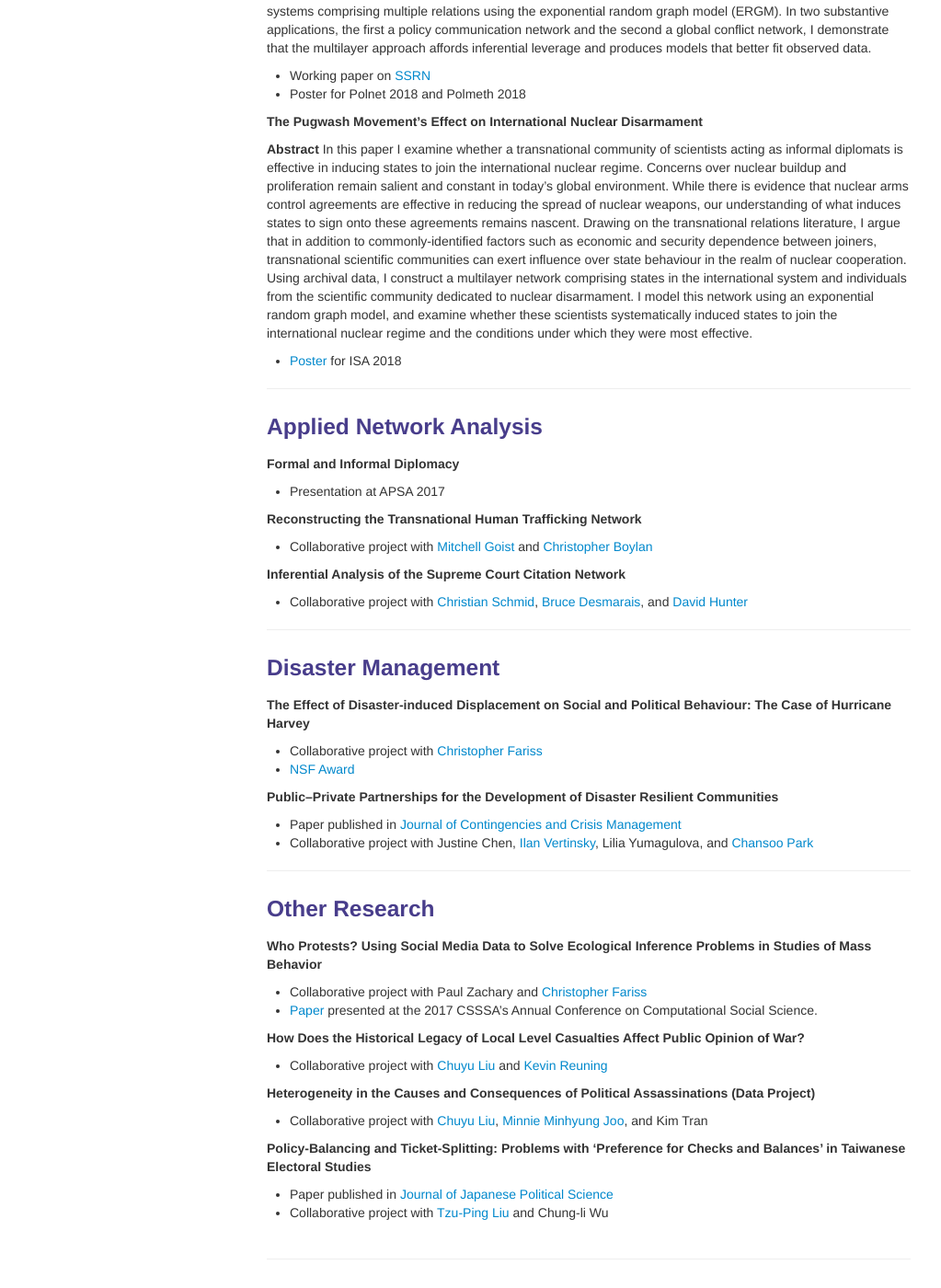
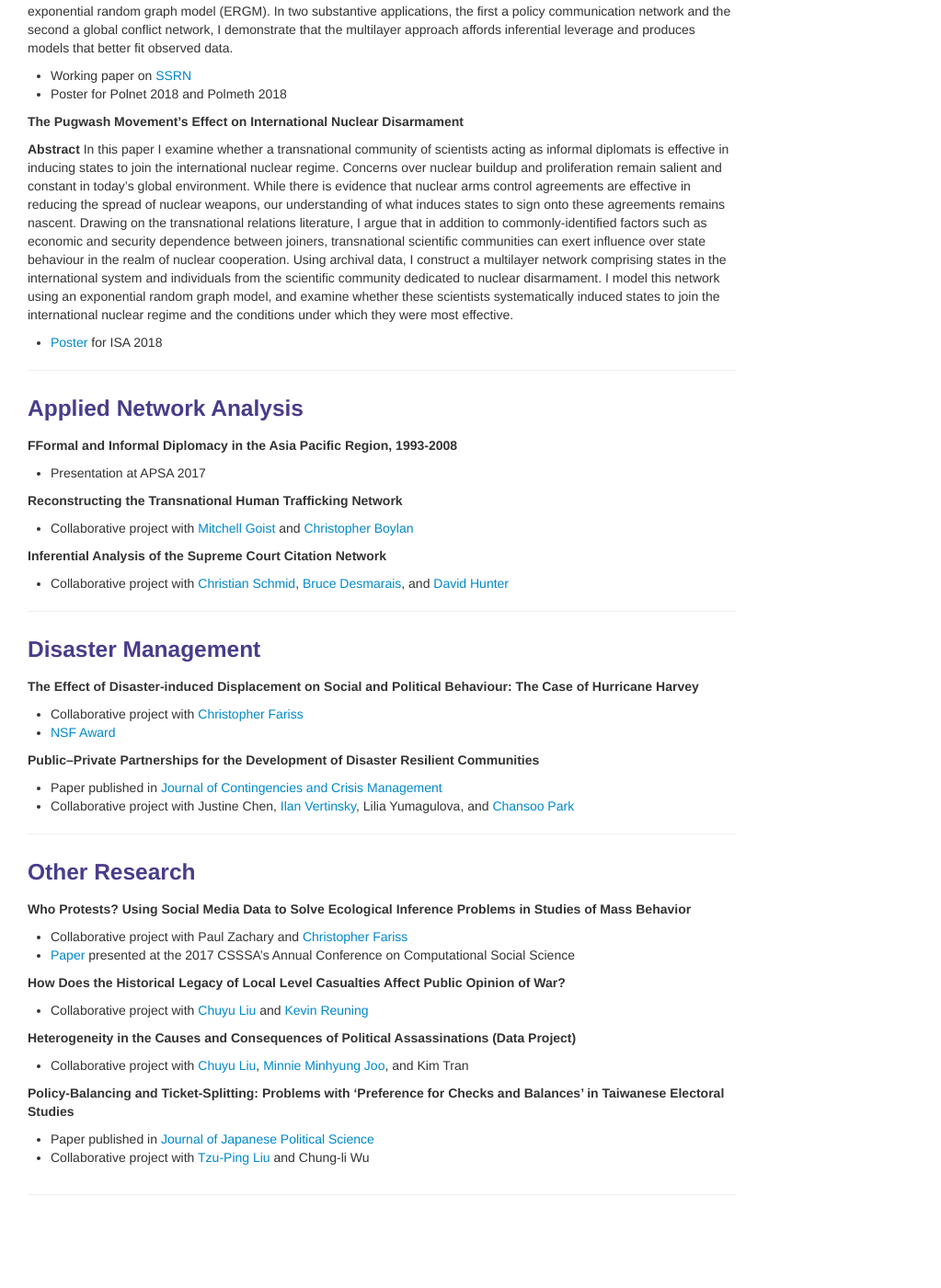
Before and after one commit to tedhchen/tedhchen.github.io, a Jekyll site: the page built from pages/research.md, in a window 1280 px wide and 1400 px high, scrolled down 462 px. Shown: the whole window at 92% size, without its empty margins (0-1023 px from the left). Built offline with Jekyll 4.4.1, drawn with Linux system fonts in a browser that asks for light colours; after the commit the page ends 1782 px from its top, so only the background shows below that.

Commit message:
changed content width

```diff
--- a/_includes/themes/twitter/default.html
+++ b/_includes/themes/twitter/default.html
@@ -32,7 +32,7 @@
   <body>
     <div class="navbar">
       <div class="navbar-inner">
-        <div class="container-narrow">
+        <div class="span8">
           <a class="brand" href="{{ HOME_PATH }}">{{ site.title }}</a>
           <ul class="nav">
               <li><a href="{{ BASE_PATH }}/index.html">Home</a></li>
@@ -43,7 +43,7 @@
       </div>
     </div>
 
-    <div class="container-narrow">
+    <div class="span8">
 
       <div class="content">
         {{ content }}
--- a/pages/research.md
+++ b/pages/research.md
@@ -38,7 +38,7 @@ My dissertation focuses on methods for working with multilayer network represent
 
 ### <a name="Applied Network Analysis"></a>Applied Network Analysis
 
-##### Formal and Informal Diplomacy
+##### FFormal and Informal Diplomacy in the Asia Pacific Region, 1993-2008
 
 - Presentation at APSA 2017
 
@@ -66,7 +66,7 @@ My dissertation focuses on methods for working with multilayer network represent
 
 ##### Who Protests? Using Social Media Data to Solve Ecological Inference Problems in Studies of Mass Behavior
 - Collaborative project with Paul Zachary and [Christopher Fariss](http://cfariss.com)
-- [Paper]({{ BASE_PATH }}/assets/papers/(2017) Chen Zachary Fariss - Social Activity Hubs.pdf) presented at the 2017 CSSSA's Annual Conference on Computational Social Science.
+- [Paper]({{ BASE_PATH }}/assets/papers/(2017) Chen Zachary Fariss - Social Activity Hubs.pdf) presented at the 2017 CSSSA's Annual Conference on Computational Social Science
 
 ##### How Does the Historical Legacy of Local Level Casualties Affect Public Opinion of War?
 - Collaborative project with [Chuyu Liu](https://chuyuliu.weebly.com) and [Kevin Reuning](http://www.kevinreuning.com/)
```
